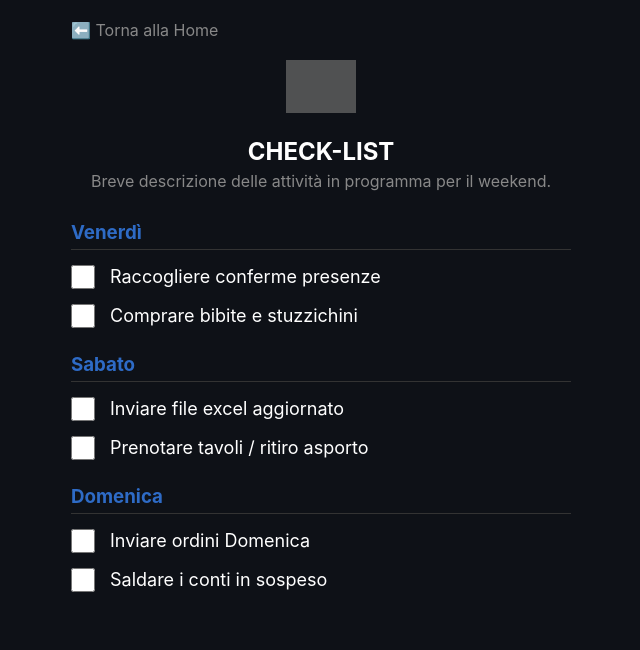
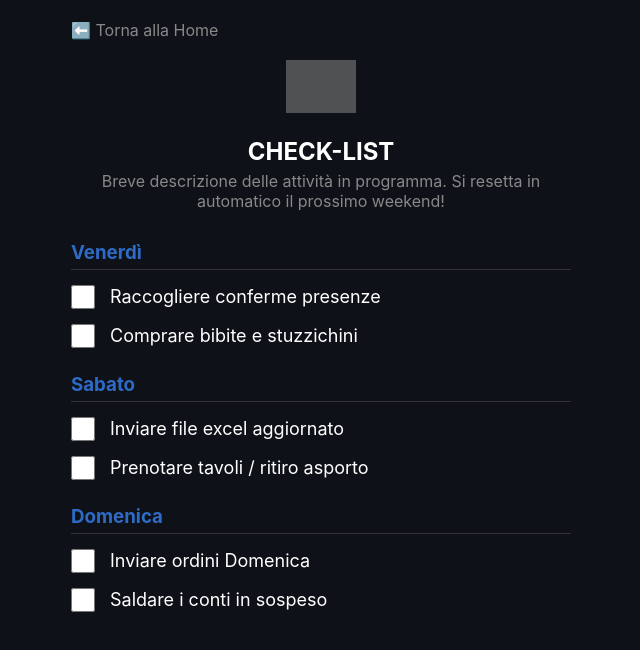
Before and after one commit to LightJoker90/learnis, a React (Create React App) app in the folder pappa-ciccia-front/: page / in a window 1280 px wide. Both pictures are taken after a click on the button "📝 CHECK-LIST". Shown: the top 650 px of the page, without its empty margins (319-959 px from the left). Built offline with nearby package versions, Linux system fonts and the light colour scheme; grey boxes are pictures that could not be loaded.

Commit message:
Aggiunto salvataggio in locale e auto-reset settimanale alla checklist

```diff
--- a/pappa-ciccia-front/src/pages/Checklist.jsx
+++ b/pappa-ciccia-front/src/pages/Checklist.jsx
@@ -1,94 +1,90 @@
-import React, { useState } from 'react';
+import React, { useState, useEffect } from 'react';
 
 function Checklist({ tornaIndietro }) {
-  // Stato per memorizzare quali elementi sono spuntati
-  const [spunte, setSpunte] = useState({
-    ven1: false, ven2: false,
-    sab1: false, sab2: false,
-    dom1: false, dom2: false,
+  // 1. Inizializziamo lo stato leggendo dalla memoria del telefono
+  const [spunte, setSpunte] = useState(() => {
+    const datiSalvati = localStorage.getItem('checklist_weekend');
+
+    // Valori di default (tutto vuoto)
+    const defaultSpunte = { ven1: false, ven2: false, sab1: false, sab2: false, dom1: false, dom2: false };
+
+    if (datiSalvati) {
+      const { spunteSalvate, timestamp } = JSON.parse(datiSalvati);
+
+      // LOGICA TEMPORALE (Reset Automatico)
+      const dataUltimaSpunta = new Date(timestamp);
+      const oggi = new Date();
+
+      // Calcoliamo quanti giorni sono passati dall'ultima modifica
+      const diffTempo = Math.abs(oggi - dataUltimaSpunta);
+      const giorniPassati = Math.ceil(diffTempo / (1000 * 60 * 60 * 24));
+
+      // Se sono passati più di 4 giorni, presupponiamo sia un nuovo weekend: resettiamo tutto.
+      // (Puoi cambiare questo 4 con i giorni che preferisci)
+      if (giorniPassati > 4) {
+        return defaultSpunte;
+      }
+
+      return spunteSalvate; // Se siamo nello stesso weekend, ricarica le spunte
+    }
+
+    return defaultSpunte;
   });
 
-  // Funzione per invertire lo stato della spunta quando clicchi
+  // 2. Ogni volta che modifichi una spunta, salviamo i dati + l'orario attuale in memoria
+  useEffect(() => {
+    const daSalvare = {
+      spunteSalvate: spunte,
+      timestamp: new Date().getTime() // Salva i millisecondi esatti attuali
+    };
+    localStorage.setItem('checklist_weekend', JSON.stringify(daSalvare));
+  }, [spunte]);
+
   const toggleSpunta = (id) => {
     setSpunte({ ...spunte, [id]: !spunte[id] });
   };
 
-  // Stile riutilizzabile per le singole righe della checklist
   const stileRiga = (id) => ({
-    display: 'flex',
-    alignItems: 'center',
-    marginBottom: '15px',
-    fontSize: '18px',
-    cursor: 'pointer',
+    display: 'flex', alignItems: 'center', marginBottom: '15px', fontSize: '18px', cursor: 'pointer',
     textDecoration: spunte[id] ? 'line-through' : 'none',
-    color: spunte[id] ? '#888' : 'white',
-    transition: '0.2s'
+    color: spunte[id] ? '#888' : 'white', transition: '0.2s'
   });
 
-  const stileCheckbox = {
-    width: '24px',
-    height: '24px',
-    marginRight: '15px',
-    cursor: 'pointer'
-  };
+  const stileCheckbox = { width: '24px', height: '24px', marginRight: '15px', cursor: 'pointer' };
 
   return (
     <div>
       <button className="btn-back" onClick={tornaIndietro}>⬅️ Torna alla Home</button>
 
-      {/* Immagine e Intestazione come da tuo schizzo */}
       <div style={{ textAlign: 'center', marginBottom: '20px' }}>
-        <img
-          src="https://cdn-icons-png.flaticon.com/512/2666/2666436.png"
-          alt="To-Do List"
-          style={{ width: '70px', filter: 'invert(1)', opacity: 0.8 }}
-        />
+        <img src="https://cdn-icons-png.flaticon.com/512/2666/2666436.png" alt="To-Do List" style={{ width: '70px', filter: 'invert(1)', opacity: 0.8 }} />
       </div>
 
       <h2 style={{ textAlign: 'center', marginBottom: '5px' }}>CHECK-LIST</h2>
       <p style={{ textAlign: 'center', color: '#888', marginBottom: '30px' }}>
-        Breve descrizione delle attività in programma per il weekend.
+        Breve descrizione delle attività in programma. Si resetta in automatico il prossimo weekend!
       </p>
 
-      {/* Sezione Venerdì */}
+      {/* Venerdì */}
       <h3 style={{ color: '#2e6bc6', marginBottom: '15px', borderBottom: '1px solid #333', paddingBottom: '5px' }}>Venerdì</h3>
       <div style={{ marginBottom: '25px' }}>
-        <label style={stileRiga('ven1')}>
-          <input type="checkbox" checked={spunte.ven1} onChange={() => toggleSpunta('ven1')} style={stileCheckbox} />
-          Raccogliere conferme presenze
-        </label>
-        <label style={stileRiga('ven2')}>
-          <input type="checkbox" checked={spunte.ven2} onChange={() => toggleSpunta('ven2')} style={stileCheckbox} />
-          Comprare bibite e stuzzichini
-        </label>
+        <label style={stileRiga('ven1')}><input type="checkbox" checked={spunte.ven1} onChange={() => toggleSpunta('ven1')} style={stileCheckbox} /> Raccogliere conferme presenze</label>
+        <label style={stileRiga('ven2')}><input type="checkbox" checked={spunte.ven2} onChange={() => toggleSpunta('ven2')} style={stileCheckbox} /> Comprare bibite e stuzzichini</label>
       </div>
 
-      {/* Sezione Sabato */}
+      {/* Sabato */}
       <h3 style={{ color: '#2e6bc6', marginBottom: '15px', borderBottom: '1px solid #333', paddingBottom: '5px' }}>Sabato</h3>
       <div style={{ marginBottom: '25px' }}>
-        <label style={stileRiga('sab1')}>
-          <input type="checkbox" checked={spunte.sab1} onChange={() => toggleSpunta('sab1')} style={stileCheckbox} />
-          Inviare file excel aggiornato
-        </label>
-        <label style={stileRiga('sab2')}>
-          <input type="checkbox" checked={spunte.sab2} onChange={() => toggleSpunta('sab2')} style={stileCheckbox} />
-          Prenotare tavoli / ritiro asporto
-        </label>
+        <label style={stileRiga('sab1')}><input type="checkbox" checked={spunte.sab1} onChange={() => toggleSpunta('sab1')} style={stileCheckbox} /> Inviare file excel aggiornato</label>
+        <label style={stileRiga('sab2')}><input type="checkbox" checked={spunte.sab2} onChange={() => toggleSpunta('sab2')} style={stileCheckbox} /> Prenotare tavoli / ritiro asporto</label>
       </div>
 
-      {/* Sezione Domenica */}
+      {/* Domenica */}
       <h3 style={{ color: '#2e6bc6', marginBottom: '15px', borderBottom: '1px solid #333', paddingBottom: '5px' }}>Domenica</h3>
       <div style={{ marginBottom: '25px' }}>
-        <label style={stileRiga('dom1')}>
-          <input type="checkbox" checked={spunte.dom1} onChange={() => toggleSpunta('dom1')} style={stileCheckbox} />
-          Inviare ordini Domenica
-        </label>
-        <label style={stileRiga('dom2')}>
-          <input type="checkbox" checked={spunte.dom2} onChange={() => toggleSpunta('dom2')} style={stileCheckbox} />
-          Saldare i conti in sospeso
-        </label>
+        <label style={stileRiga('dom1')}><input type="checkbox" checked={spunte.dom1} onChange={() => toggleSpunta('dom1')} style={stileCheckbox} /> Inviare ordini Domenica</label>
+        <label style={stileRiga('dom2')}><input type="checkbox" checked={spunte.dom2} onChange={() => toggleSpunta('dom2')} style={stileCheckbox} /> Saldare i conti in sospeso</label>
       </div>
-
     </div>
   );
 }
```
